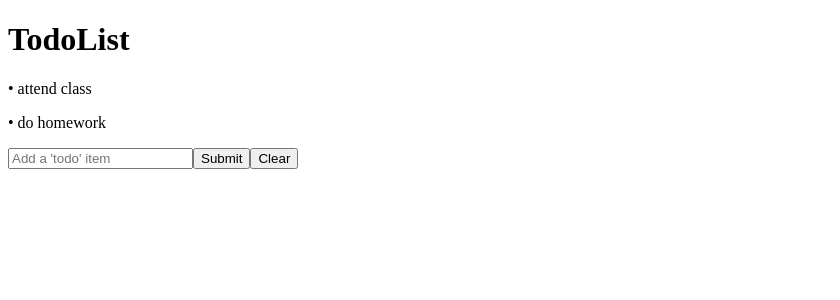
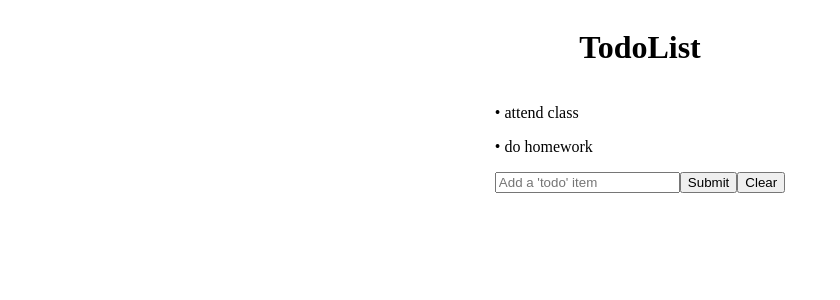
Before and after one commit to bloominstituteoftechnology/web-module-project-class-components, a React (Create React App) app: page / in a window 1280 px wide. Shown: the top 300 px of the page, without its empty margins (0-840 px from the left). Built offline with nearby package versions, Linux system fonts and the light colour scheme.

Commit message:
finished mvp

```diff
--- a/src/App.js
+++ b/src/App.js
@@ -1,6 +1,7 @@
 import React from 'react';
 import ReactDOM from 'react-dom';
 import TodoList from './components/TodoList'
+import "./index.css"
 
 const todolist = [
   {
@@ -63,7 +64,7 @@ class App extends React.Component {
 
   render() {
     return (
-      <div>
+      <div className="App-container">
         <h1>TodoList</h1>
         <TodoList todolist={this.state.todolist} handleAddTodo={this.handleAddTodo} clearItems={this.clearItems} toggleItems={this.toggleItems}/>
       </div>
--- a/src/index.css
+++ b/src/index.css
@@ -1,3 +1,10 @@
+
+.App-container{
+    display:flex;
+    justify-content:center;
+    align-items:center;
+    flex-direction:column;
+}
 .todo.done {
     text-decoration: line-through;
   }
--- a/src/index.js
+++ b/src/index.js
@@ -3,4 +3,5 @@ import ReactDOM from 'react-dom';
 import App from './App';
 import "./index.css"
 
+
 ReactDOM.render(<App />, document.getElementById('root'));
```
